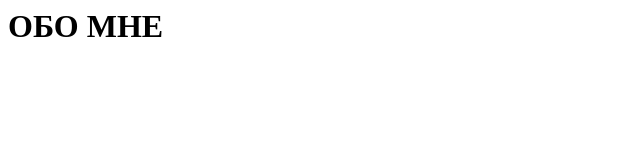
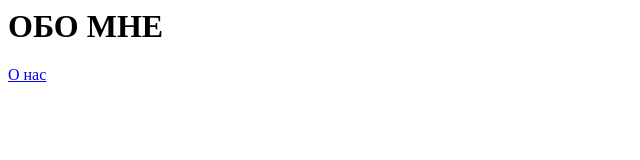
Before and after one commit to amirkhanrus/About-Me, a plain HTML site: page index.html in a window 1280 px wide. Shown: the full height of the page, 0-640 px from the left. Drawn offline with Linux system fonts and the light colour scheme.

Commit message:
Update index.html

```diff
--- a/index.html
+++ b/index.html
@@ -1 +1,2 @@
 <h1><b>ОБО МНЕ</b></h1>
+<a href="index.html">О нас</a>
```
